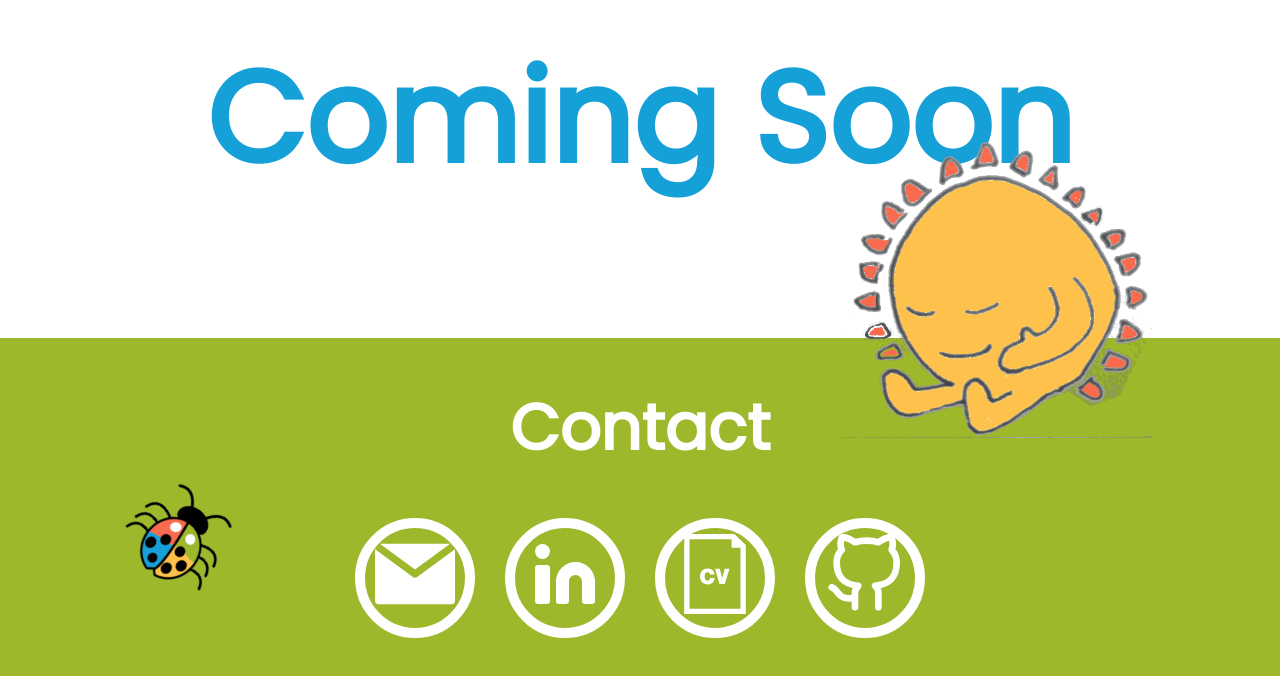
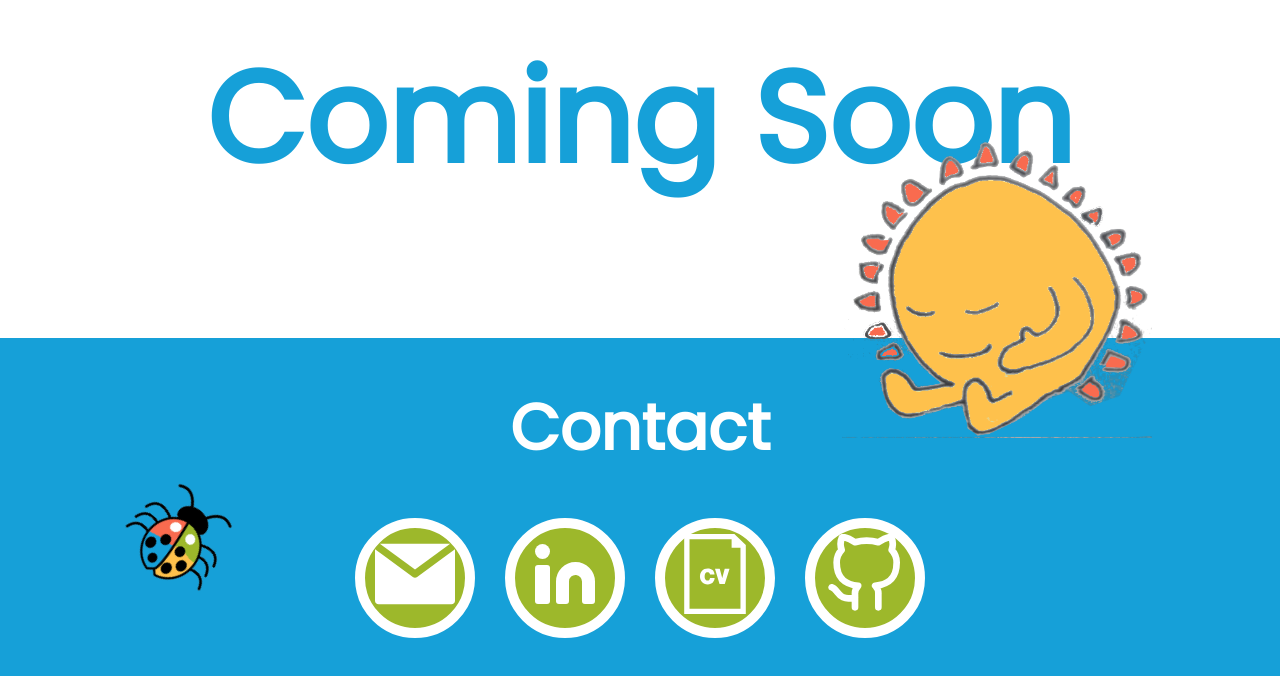
Before and after one commit to tbinnie/tomkotsu.github.io, a React (Create React App) app: page / in a window 1280 px wide. Shown: the part 2418-3094 px from the top of the page. Built offline with nearby package versions, Linux system fonts and the light colour scheme.

Commit message:
move CNAME to public

```diff
--- a/src/styles/App.scss
+++ b/src/styles/App.scss
@@ -126,7 +126,7 @@ a {
 }
 
 .contact {
-  background-color: $kentoGreen;
+  background-color: $kentoBlue;
   font-size: 2rem;
   display: grid;
   justify-items: center;
```
Also changed, not shown: 1 other file (tests, documents, lock files or other folders).
